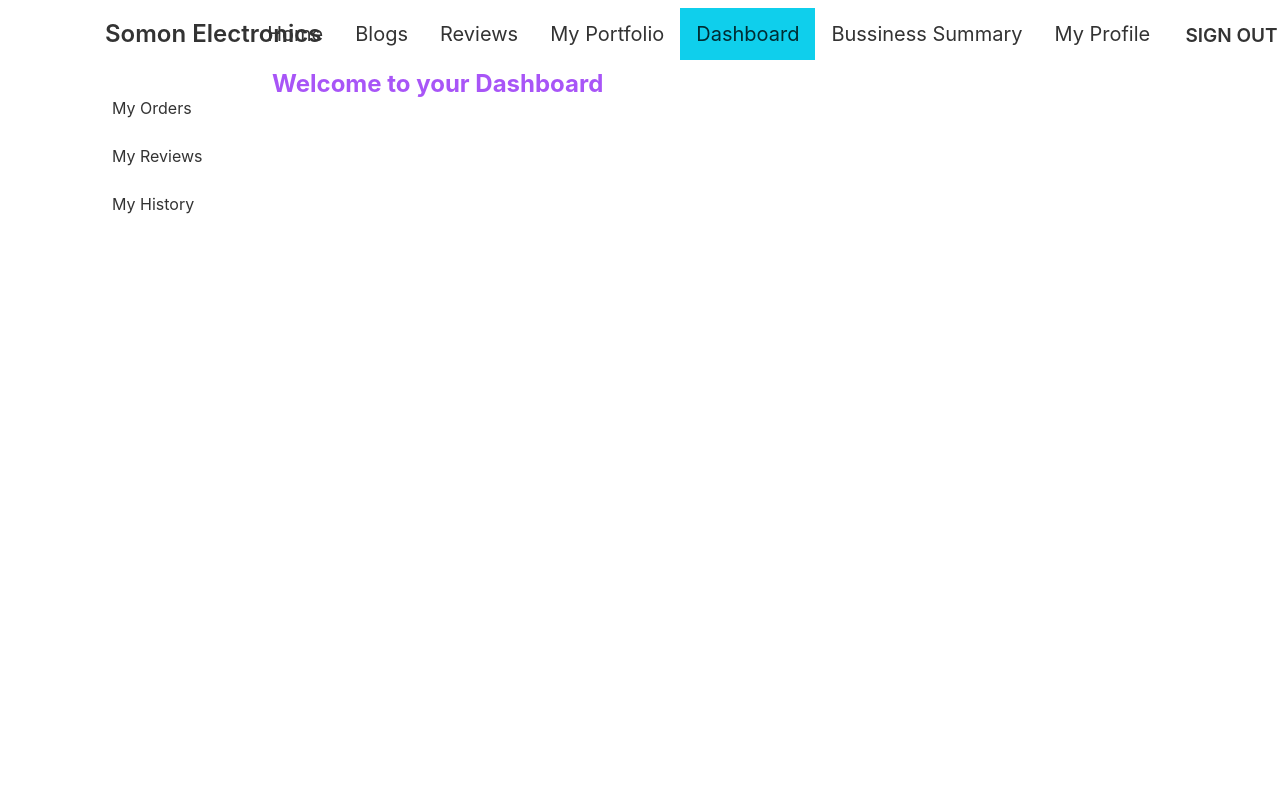
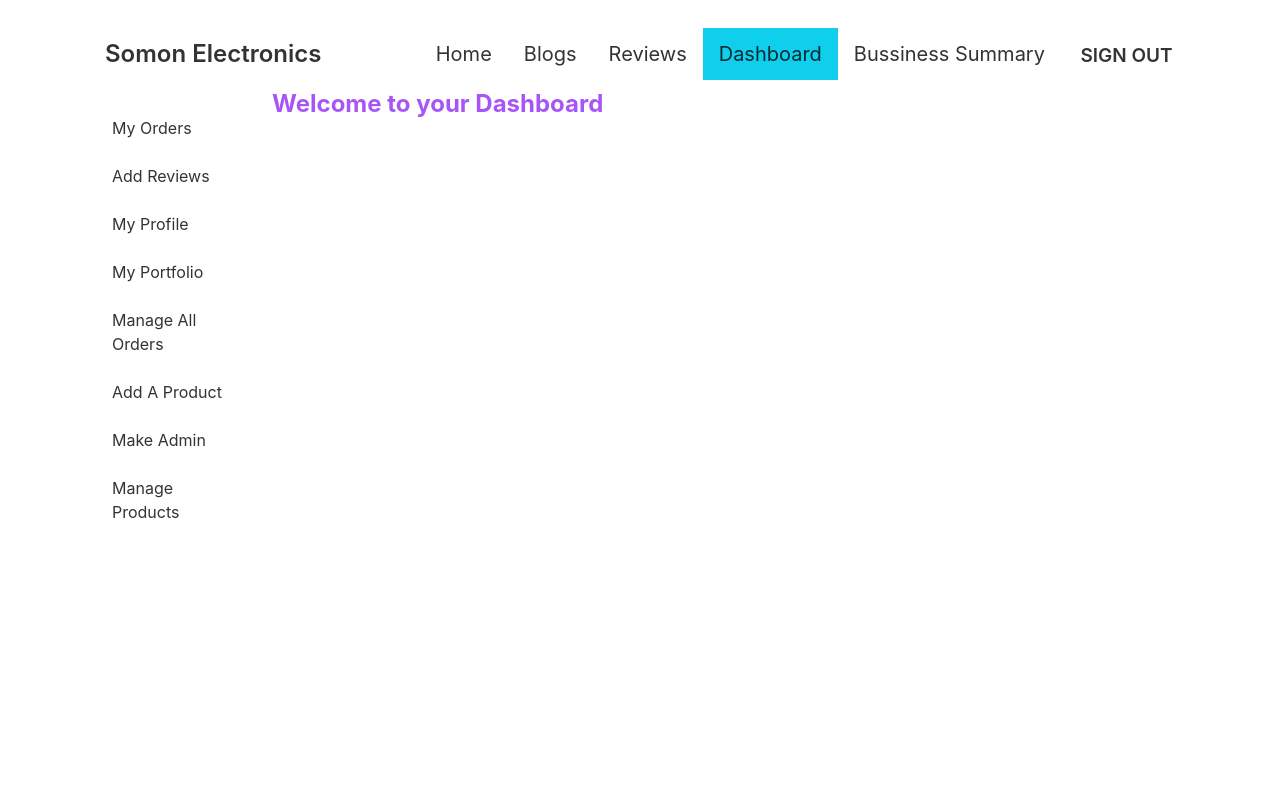
Before and after one commit to msomon/manufacturer-website-client, a React (Create React App) app: page /dashboard in a window 1280 px wide. Shown: the top 800 px of the page. Built offline with nearby package versions, Linux system fonts and the light colour scheme; no server answers; sample sign-in values are in the browser's storage.

Commit message:
add dashboard

```diff
--- a/src/App.js
+++ b/src/App.js
@@ -11,10 +11,11 @@ import Purchage from '../src/Pages/Home/Purchage'
 import Dashboard from './Pages/Dashboard/Dashboard';
 import Myorders from './Pages/Dashboard/Myorders';
 import NotFound from './Pages/NotFound/NotFound';
+import RequireAuth from './Login/RequireAuth';
 function App() {
 
   return (
-    <div className='mx-20'>
+    <div className='mx-20 mt-5'>
       <Navbar></Navbar>
 <Routes>
 <Route path='/' element={<Home/>}></Route>
@@ -22,7 +23,12 @@ function App() {
 <Route path='/purchage/:id' element={<Purchage/>}></Route>
 <Route path='/login' element={<Login/>}></Route>
 <Route path='/signup' element={<SignUp/>}></Route>
-<Route path='/dashboard' element={<Dashboard/>}></Route>
+<Route path='/dashboard' element={<RequireAuth>
+  {<Dashboard/>}
+</RequireAuth>}>
+
+
+</Route>
 <Route path='/myorders' element={<Myorders/>}></Route>
 <Route path='*' element={<NotFound/>}></Route>
 
--- a/src/Login/RequireAuth.js
+++ b/src/Login/RequireAuth.js
@@ -1,7 +1,7 @@
 import React from 'react';
 import { useAuthState } from 'react-firebase-hooks/auth';
 import { Navigate, useLocation } from 'react-router-dom';
-import auth from '../../firebase.init';
+import auth from '../firebase.init';
 import Loading from '../Shared/Loading';
 
 const RequireAuth = ({children}) => {
--- a/src/Pages/Dashboard/Dashboard.js
+++ b/src/Pages/Dashboard/Dashboard.js
@@ -19,8 +19,13 @@ const Dashboard = () => {
                 <ul className="menu p-4 overflow-y-auto w-48 bg-base-100 text-base-content">
                     {/* <!-- Sidebar content here --> */}
                     <li><Link to="/myorders">My Orders</Link></li>
-                    <li><Link to="/dashboard/review">My Reviews</Link></li>
-                    <li><Link to="/dashboard/history">My History</Link></li>
+                    <li><Link to="/dashboard/review">Add Reviews</Link></li>
+                    <li><Link to="/myprofile">My Profile</Link></li>
+                    <li><Link to="/portfolio">My Portfolio</Link></li>
+                    <li><Link to="/portfolio">Manage All Orders</Link></li>
+                    <li><Link to="/portfolio">Add A Product</Link></li>
+                    <li><Link to="/portfolio">Make Admin</Link></li>
+                    <li><Link to="/portfolio">Manage Products</Link></li>
                     {/* { admin && <li><Link to="/dashboard/users">All Users</Link></li>} */}
                 </ul>
 
--- a/src/Shared/Navbar.js
+++ b/src/Shared/Navbar.js
@@ -17,13 +17,8 @@ const Navbar = () => {
         <li><NavLink to="/home">Home</NavLink></li>
         <li><NavLink to="/blogs">Blogs</NavLink></li>
         <li><NavLink to="/reviews">Reviews</NavLink></li>
-        <li><NavLink to="/portfolio">My Portfolio</NavLink></li>
         <li><NavLink to="/dashboard">Dashboard</NavLink></li>
         <li><NavLink to="/businesssummary">Bussiness Summary</NavLink></li>
-        {
-            user && <li><NavLink to="/myprofile">My Profile</NavLink></li>
-        }
-
         <li>{user ? <button className="btn btn-ghost text-xl" onClick={logout} >Sign Out</button> : <NavLink to="/login">Login</NavLink>}</li>
     </>
     return (
```
